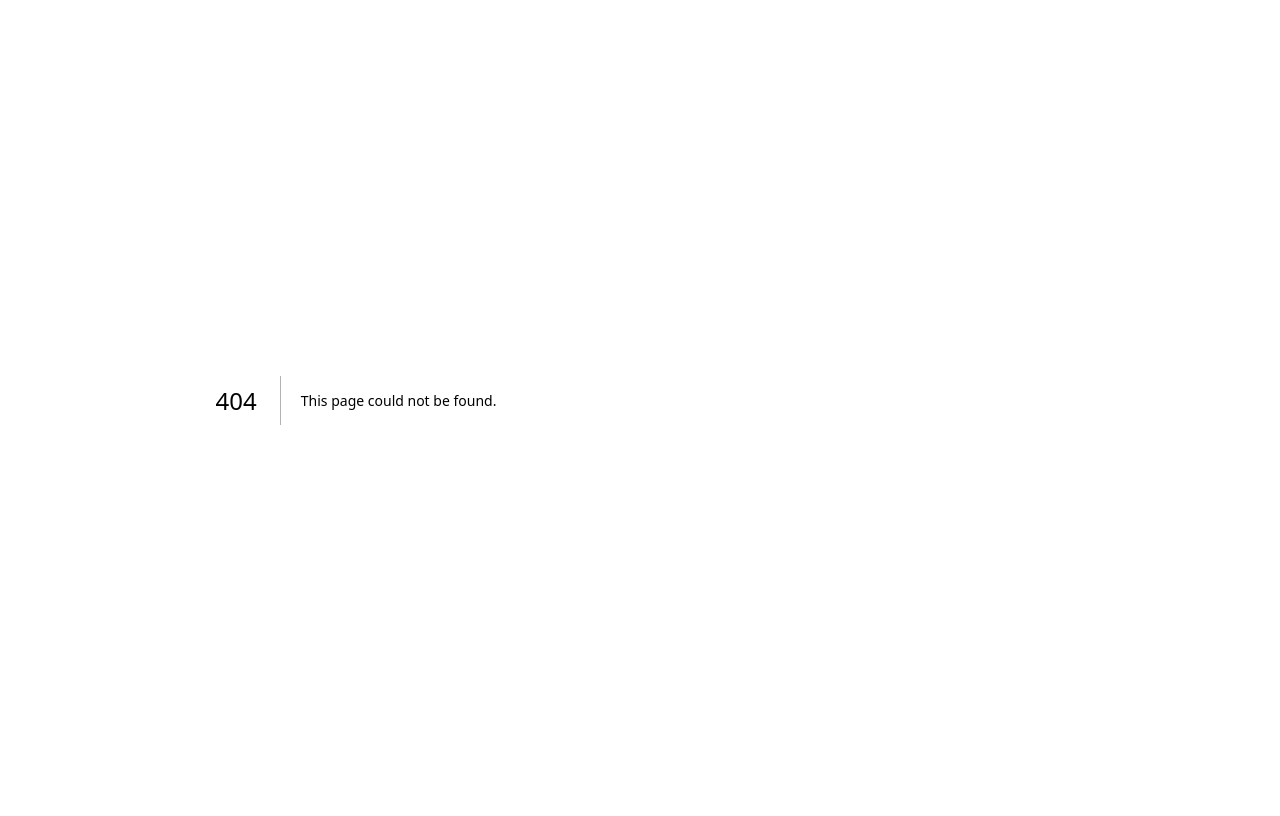
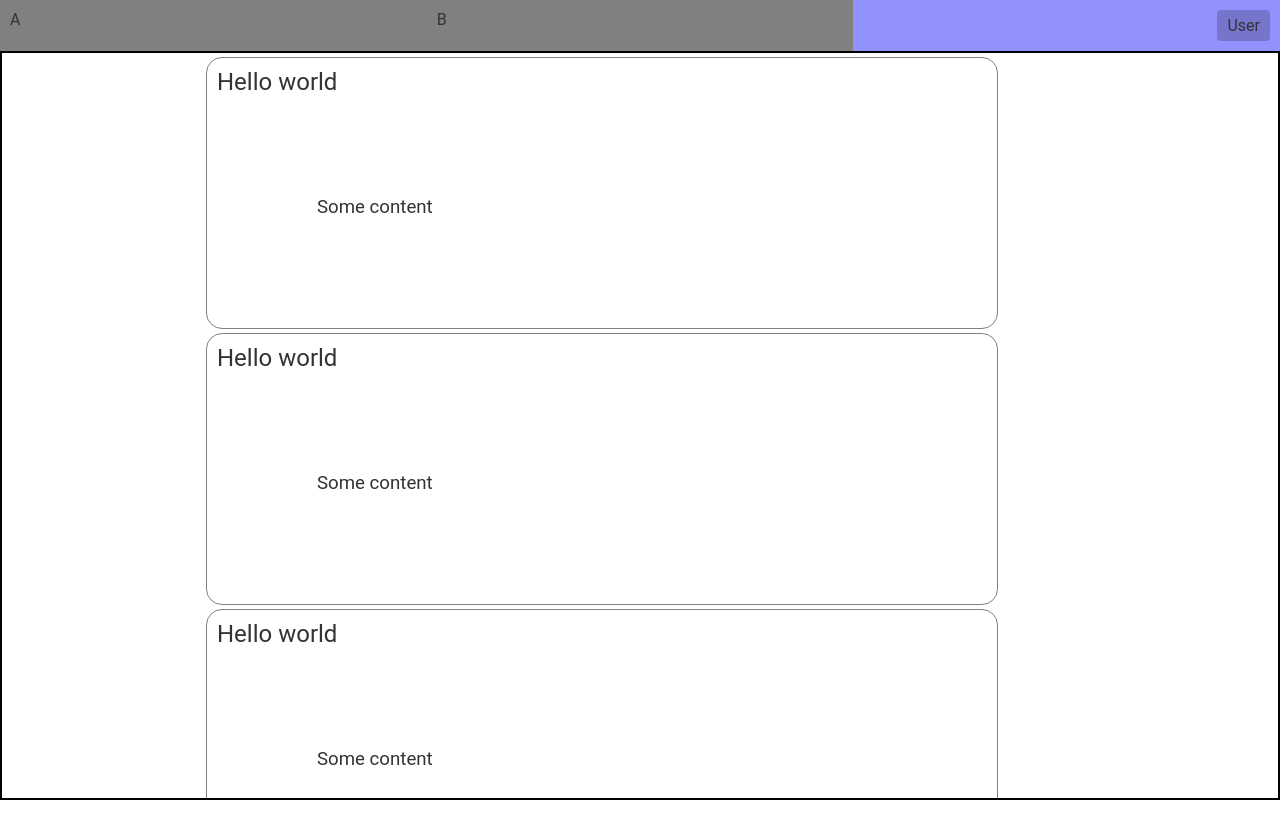
Before and after one commit to PowerCreek/FlagshipMotivator, a Next.js app in the folder SoftwareClientFinder/: page /home in a window 1280 px wide. Before the commit this address had no page. Built offline with nearby package versions, Linux system fonts and the light colour scheme; no server answers.

Commit message:
fixed some stuff.

```diff
--- a/SoftwareClientFinder/components/Admin/Topbar.module.css
+++ b/SoftwareClientFinder/components/Admin/Topbar.module.css
@@ -3,6 +3,18 @@
 
     display: flex;
     width: 100%;
+}
+
+.avatar {
+    border-radius: 2rem;
+    float: left;
+    height: 2.8rem;
+    width: 2.8rem;
+    background-color: white;
+    background-size: cover;
+    background-repeat: no-repeat;
+    margin-left: 20px;
+    box-shadow: 0px 0px 4px 2px #545454c4;
 }
 
 .topbar > div:last-child{
@@ -41,7 +53,8 @@
     gap: 10px 0px;
     background-color: #f3f3f3;
     grid-row: 1;
-    grid-column: 3 / -1;
+    grid-column-start: -1;
+    grid-column-end: -4;
     border-radius: 6px;
     box-shadow: 0px 0px 16px -4px #888888;
     overflow: hidden;
@@ -50,3 +63,42 @@
 .signinModalItem{
     padding: 8px;
 }
+
+.signedInTextContainer{
+    display: grid;
+    grid-template-columns: 1fr 1fr;
+    grid-template-rows: min-content;
+    align-items: center;
+    gap: 10px;
+    width: 100%;
+}
+
+.notSignedInText,
+.signedInText{
+    grid-column: 1 / -1;
+    font-size: 10pt;
+    justify-self: center;
+}
+
+.logoutButton{
+    display: flex;
+    height: fit-content;
+    justify-self: end;
+    margin-right: 20px;
+}
+
+.logoutLink:hover {
+    filter: brightness(0.8);
+}
+
+.logoutLink{
+    padding: 10px;
+    justify-self: end;
+    border-radius: 6px;
+    box-shadow: 0px 0px 4px 1px #a6a6a6;
+    width: fit-content;
+    color: black;
+    text-decoration: none;
+    background-color: white;
+    transition: 200ms ease-in-out;
+}
--- a/SoftwareClientFinder/components/Admin/Topbar.tsx
+++ b/SoftwareClientFinder/components/Admin/Topbar.tsx
@@ -1,7 +1,9 @@
 import { GetModalService, ModalControls, ModalValues } from '../Functional/ModalService'
+import { signIn, signOut, useSession } from "next-auth/react"
 import styles from './Topbar.module.css'
 
-export function TopBar(){
+export function Topbar(){
+    const { data: session, status } = useSession()
 
     const modalService = GetModalService()
 
@@ -23,7 +25,7 @@ export function TopBar(){
                 className={[styles.item, styles.endAdmin].join(' ')}
             >
                 <div className={styles.userAdminSection}
-                    onClick={UserAdminClick(modalService)}
+                    onClick={UserAdminClick(session, modalService)}
                 >{
                     GetUserAdminItem(modalService)
                 }</div>
@@ -32,25 +34,78 @@ export function TopBar(){
     )
 }
 
-function GetUserAdminModal(){
+function GetUserAdminModal(session: any){
     var count = 0
+    var inSession = session?.user !== undefined
+
+    var elementNotInSession = !inSession ? (
+        <div key={inSession.toString()}>
+            <span className={styles.notSignedInText}>{
+                "You are not signed in"
+            }</span>
+            <div
+                className={styles.logoutButton}
+            >
+                <a
+                href={`/api/auth/signin`}
+                className={styles.logoutLink}
+                onClick={(e) => {
+                    e.preventDefault()
+                    signIn()
+                }}
+                >{
+                    "Sign in"
+                }</a>
+            </div>
+      </div>
+    ) : null
+    console.log(session?.user?.image)
+    var elementInSession = inSession ? (
+        <div
+            key={inSession.toString()}
+            className={styles.signedInTextContainer}
+        >
+            {session.user.image && (
+                <img loading={"lazy"} referrerPolicy={"no-referrer"} className={styles.avatar} src={session.user.image}/>
+            )}
+            <div
+            className={styles.logoutButton}
+            >
+            <a
+                href={`/api/auth/signout`}
+                className={styles.logoutLink}
+                onClick={(e) => {
+                    e.preventDefault()
+                    signOut()
+                }}
+                >{"Sign out"}</a>
+        </div>
+            <span
+                className={styles.signedInText}>
+            <strong>{session.user.email ?? session.user.name}</strong>
+            </span>
+
+        </div>
+    ) : undefined
+
     return [
-        <div className={styles.signinModalItem} key={count++}>sign in content</div>,
-        <div className={styles.signinModalItem} key={count++}>sign in content</div>,
-        <div className={styles.signinModalItem} key={count++}>sign in content</div>,
+        elementInSession??elementNotInSession
     ]
 }
 
-function UserAdminClick(modalService: ModalValues){
+function UserAdminClick(session: any, modalService: ModalValues){
+
+    var title = session?.user? 'User' : 'Sign in'
+
     return ()=>{
         modalService?.open!(
             {
                 id: 'userRegistrationModal1',
-            title: 'Sign in',
+                title: title,
                 modalClass: styles.signinModal,
                 options: [ModalControls.EXIT_CROSS],
-            element: GetUserAdminModal(),
-            close: ()=>{alert('closed the modal')}
+                element: GetUserAdminModal(session),
+                close: ()=>{}
             }
         )}
 }
--- /dev/null
+++ b/SoftwareClientFinder/components/Article/ArticleSection.module.css
@@ -0,0 +1,19 @@
+.articleBody{
+    grid-column: 3 / -3;
+}
+
+.articleTitle{
+    font-size: 18pt;
+}
+
+.articleContent{
+    font-size: 14pt;
+    padding: 10px;
+    margin: 4px;
+    border-radius: 16px;
+    border: 1px solid gray;
+}
+
+.article{
+    padding: 100px;
+}
--- /dev/null
+++ b/SoftwareClientFinder/components/Article/ArticleSection.tsx
@@ -0,0 +1,28 @@
+import styles from "./ArticleSection.module.css"
+
+export function ArticleSection(){
+    return (
+        <div className={styles.articleBody}>
+            <div className={styles.articleContent}>
+                <div className={styles.articleTitle}>Hello world</div>
+                <div className={styles.article}>Some content</div>
+            </div>
+            <div className={styles.articleContent}>
+                <div className={styles.articleTitle}>Hello world</div>
+                <div className={styles.article}>Some content</div>
+            </div>
+            <div className={styles.articleContent}>
+                <div className={styles.articleTitle}>Hello world</div>
+                <div className={styles.article}>Some content</div>
+            </div>
+            <div className={styles.articleContent}>
+                <div className={styles.articleTitle}>Hello world</div>
+                <div className={styles.article}>Some content</div>
+            </div>
+            <div className={styles.articleContent}>
+                <div className={styles.articleTitle}>Hello world</div>
+                <div className={styles.article}>Some content</div>
+            </div>
+        </div>
+    )
+}
--- a/SoftwareClientFinder/components/Functional/Modal/Modal.module.css
+++ b/SoftwareClientFinder/components/Functional/Modal/Modal.module.css
@@ -11,7 +11,9 @@
     pointer-events: all;
     display: grid;
     grid-template-columns: repeat(auto-fill, 100px);
-    backdrop-filter: blur(0.9px) brightness(1.1)
+    backdrop-filter: blur(0.9px) brightness(1.1);
+    justify-content: end;
+    min-width: 300px;
 }
 
 .innerContainer{
@@ -24,7 +26,8 @@
     gap: 10px 0px;
     background-color: #f3f3f3;
     grid-row: 1;
-    grid-column: 3 / -1;
+    grid-column-start: -1;
+    grid-column-end: -4;
     border-radius: 6px;
     box-shadow: 0px 0px 16px -4px #888888;
     overflow: hidden;
@@ -107,5 +110,6 @@
 .content{
     grid-column: 1 / span 2;
     grid-row: 2;
-    padding: 0px 8px;
+    margin: 0px auto;
+    width: 100%;
 }
--- /dev/null
+++ b/SoftwareClientFinder/components/LayoutCss/layout.module.css
@@ -0,0 +1,6 @@
+.page-content-container{
+    display: grid;
+    grid-template-columns: repeat(auto-fill, 100px);
+    overflow: auto;
+    height: 100%;
+}
--- a/SoftwareClientFinder/components/layout.tsx
+++ b/SoftwareClientFinder/components/layout.tsx
@@ -1,6 +1,8 @@
 import Header from "./header"
 import Footer from "./footer"
 import type { ReactChildren } from "react"
+import {Topbar} from "./Admin/Topbar"
+import { Modal } from "./Functional/Modal/Modal"
 
 interface Props {
   children: React.ReactNode
@@ -8,8 +10,10 @@ interface Props {
 
 export default function Layout({ children }: Props) {
   return (
-    <>
-      <main>{children}</main>
-    </>
+    <div className={"body-fill"}>
+      <Modal key={0} id={'modal-entry'}/>
+      <Topbar key={1}></Topbar>
+      {children}
+    </div>
   )
 }
--- /dev/null
+++ b/SoftwareClientFinder/pages/home.tsx
@@ -0,0 +1,16 @@
+import { SessionProvider } from "next-auth/react"
+import { ArticleSection } from "../components/Article/ArticleSection"
+import Layout from "../components/layout"
+import layoutStyles from "../components/LayoutCss/layout.module.css"
+
+export default function Home() {
+  return (
+      <Layout>
+        <div className={"inner-body-fill"}>
+          <div className={layoutStyles["page-content-container"]}>
+            <ArticleSection/>
+          </div>
+        </div>
+      </Layout>
+  )
+}
--- a/SoftwareClientFinder/pages/styles.css
+++ b/SoftwareClientFinder/pages/styles.css
@@ -1,10 +1,33 @@
 body {
+  margin: 0px;
+  overflow: hidden;
+  width: 100vw;
+  height: 100vh;
+  position: absolute;
   font-family: 'Roboto', sans-serif;
-  padding: 0 1rem 1rem 1rem;
-  max-width: 680px;
   margin: 0 0;
   background: #fff;
   color: #333;
+  min-width: 300px;
+}
+
+.body-fill{
+  display: grid;
+  grid-template-rows: min-content 1fr;
+  overflow: hidden;
+  width: 100%;
+  height: 100%;
+  box-sizing: border-box;
+  position: absolute;
+}
+
+.inner-body-fill{
+  width: 100%;
+  height: 100%;
+  overflow: hidden;
+  position: relative;
+  border: 2px solid black;
+  box-sizing: border-box;
 }
 
 li,
```
Also changed, not shown: SoftwareClientFinder/drivers/PageRoutes.tsx (added, +9 -0 lines), SoftwareClientFinder/pages/index.tsx (+9 -3 lines), 2 other files (tests, documents, lock files or other folders). Lines whose indentation alone changed are shown as unchanged.
